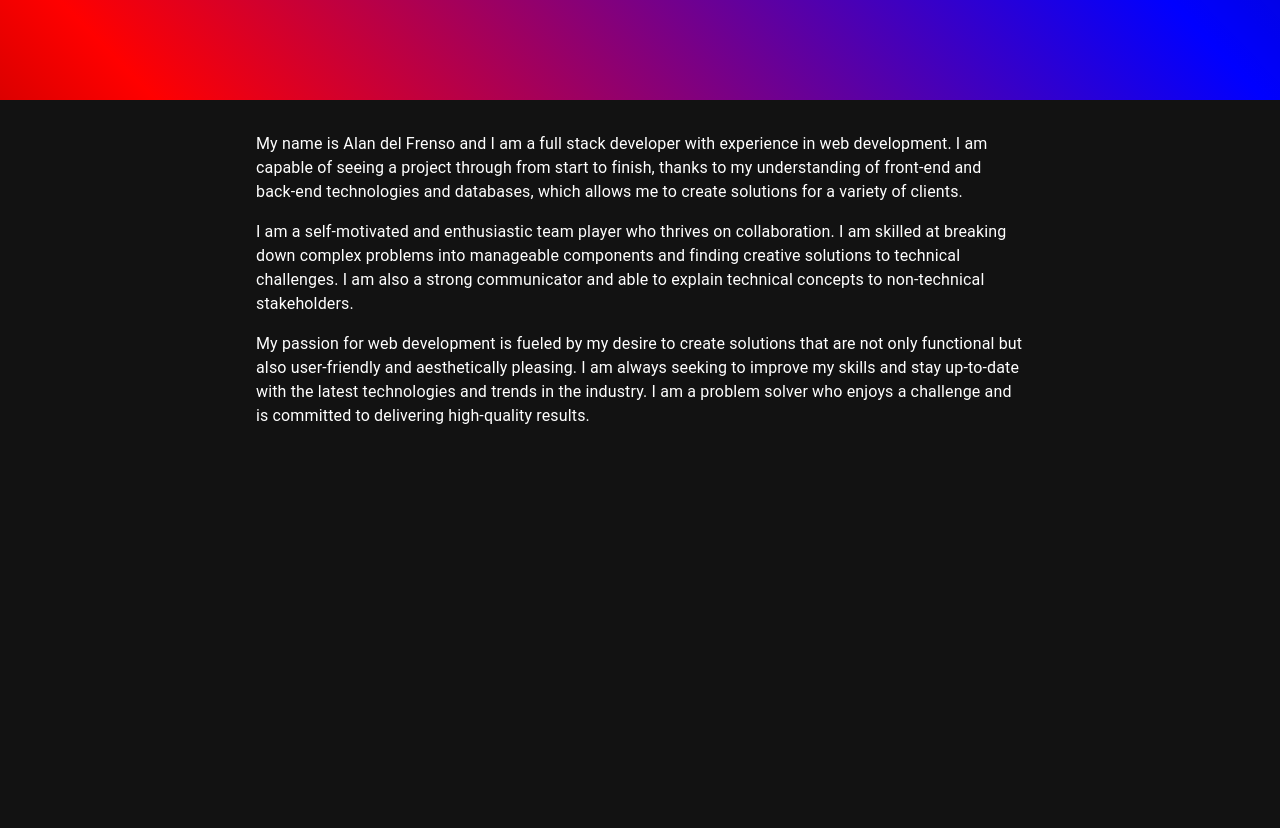
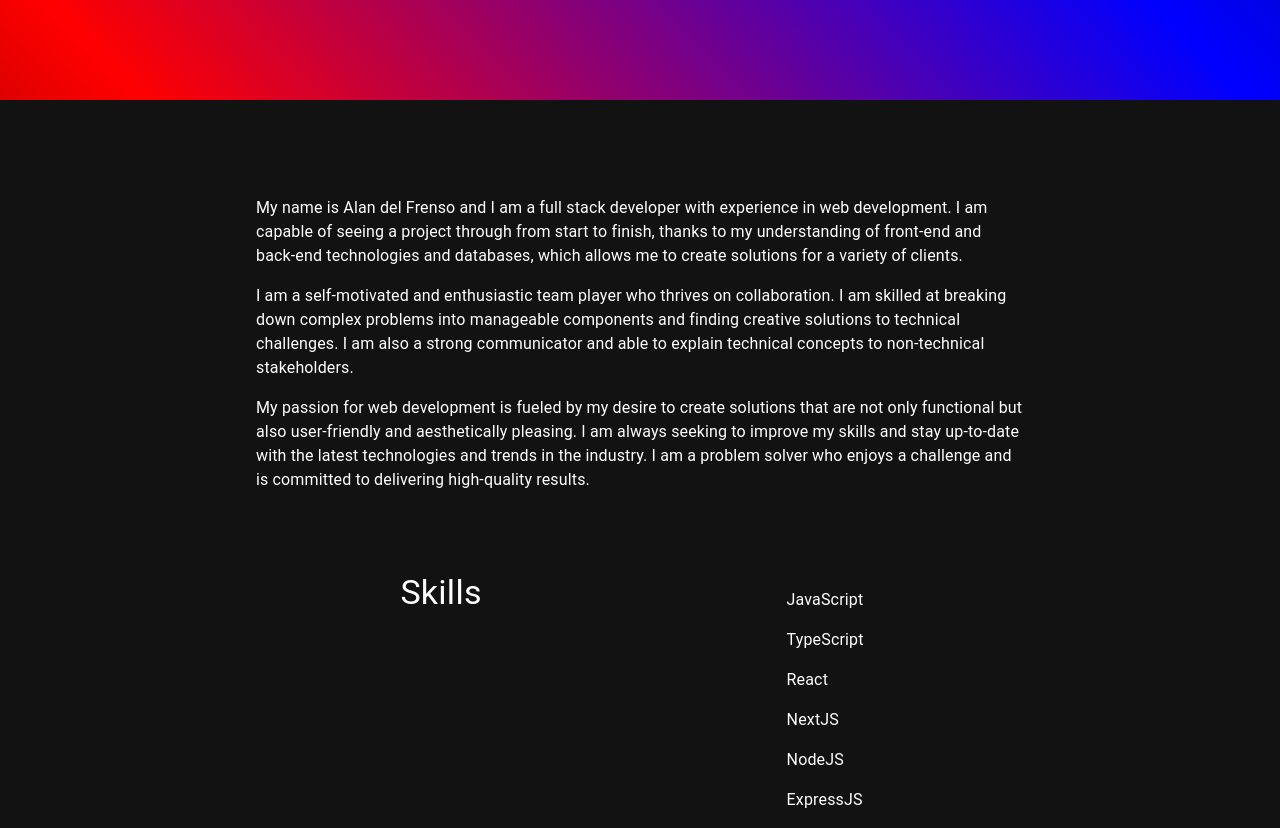
Before and after one commit to AlandelFresno/portfolio, a Next.js app: page / in a window 1280 px wide. Shown: the part 700-1528 px from the top of the page. Before the commit the page ends 1128 px from the top, so only its background shows below. Built offline with nearby package versions, Linux system fonts and the light colour scheme.

Commit message:
Skills component basic structure
Change to marginTop in Bio

```diff
--- a/src/components/Bio.tsx
+++ b/src/components/Bio.tsx
@@ -1,5 +1,5 @@
+import React from 'react';
 import { Box, Typography } from '@mui/material';
-import React from 'react';
 
 const Bio = () => {
   return (
@@ -7,7 +7,7 @@ const Bio = () => {
       display="flex"
       flexDirection="column"
       justifyContent="center"
-      marginTop="2rem"
+      marginTop="6rem"
       marginBottom="2rem"
     >
       <Box maxWidth="60%" alignSelf="center">
--- /dev/null
+++ b/src/components/Skills.tsx
@@ -0,0 +1,35 @@
+import React from 'react';
+import { Box, List, ListItem, Typography } from '@mui/material';
+
+const Skills = () => {
+  return (
+    <Box
+      display="flex"
+      flexDirection="column"
+      justifyContent="center"
+      marginTop="5rem"
+      marginBottom="2rem"
+    >
+      <Box
+        display="flex"
+        justifyContent="space-around"
+        width="60%"
+        alignSelf="center"
+      >
+        <Box>
+          <Typography variant="h4">Skills</Typography>
+        </Box>
+        <List>
+          <ListItem> JavaScript</ListItem>
+          <ListItem> TypeScript</ListItem>
+          <ListItem> React</ListItem>
+          <ListItem> NextJS</ListItem>
+          <ListItem> NodeJS</ListItem>
+          <ListItem> ExpressJS</ListItem>
+        </List>
+      </Box>
+    </Box>
+  );
+};
+
+export default Skills;
--- a/src/pages/index.tsx
+++ b/src/pages/index.tsx
@@ -3,6 +3,7 @@ import { Box, Typography } from '@mui/material';
 import Navbar from '@/components/Navbar';
 import Header from '@/components/Header';
 import Bio from '@/components/Bio';
+import Skills from '@/components/Skills';
 
 const Home = (props: { toggleTheme: MouseEventHandler<HTMLAnchorElement> }) => {
   return (
@@ -12,6 +13,7 @@ const Home = (props: { toggleTheme: MouseEventHandler<HTMLAnchorElement> }) => {
       </Box>
       <Header />
       <Bio />
+      <Skills />
     </Box>
   );
 };
```
